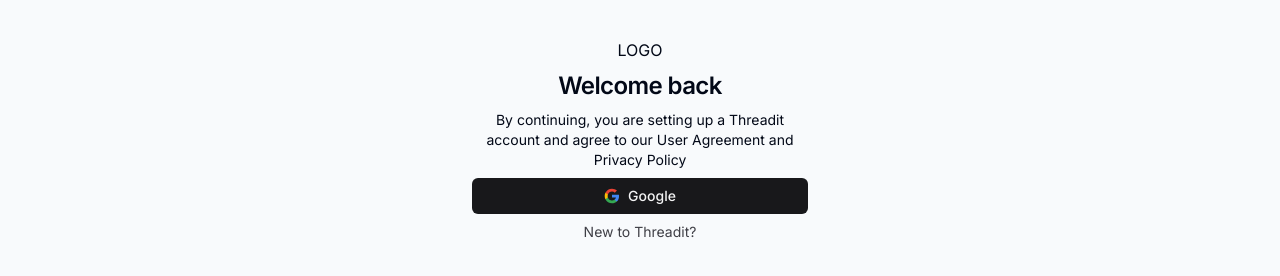
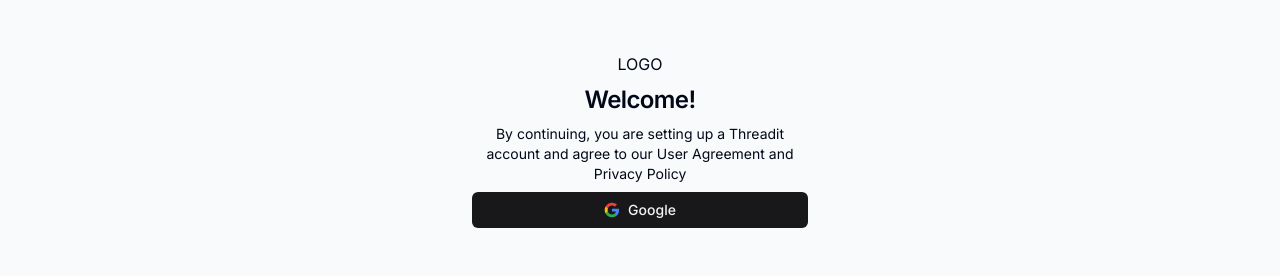
Before and after one commit to ashcbrd/threadit, a Next.js app: page /sign-in in a window 1280 px wide. Shown: the part 280-556 px from the top of the page. Built offline with nearby package versions, Linux system fonts and the light colour scheme; no server answers.

Commit message:
fix: removed signup component

```diff
--- a/src/components/SignIn.tsx
+++ b/src/components/SignIn.tsx
@@ -10,7 +10,7 @@
       <div className="flex flex-col space-y-2 text-center">
         {/* <Icons.logo className="mx-auto h-6 w-6" /> */}
         <p>LOGO</p>
-        <h1 className="text-2xl font-semibold tracking-tight">Welcome back</h1>
+        <h1 className="text-2xl font-semibold tracking-tight">Welcome!</h1>
         <p className="text-sm max-w-xs mx-auto">
           By continuing, you are setting up a Threadit account and agree to our
           User Agreement and Privacy Policy
@@ -18,10 +18,6 @@
 
         {/* sign in form */}
         <UserAuthForm />
-
-        <p className="px-8 text-center text-sm text-zinc-700">
-          New to Threadit?{" "}
-        </p>
       </div>
     </div>
   );
```
